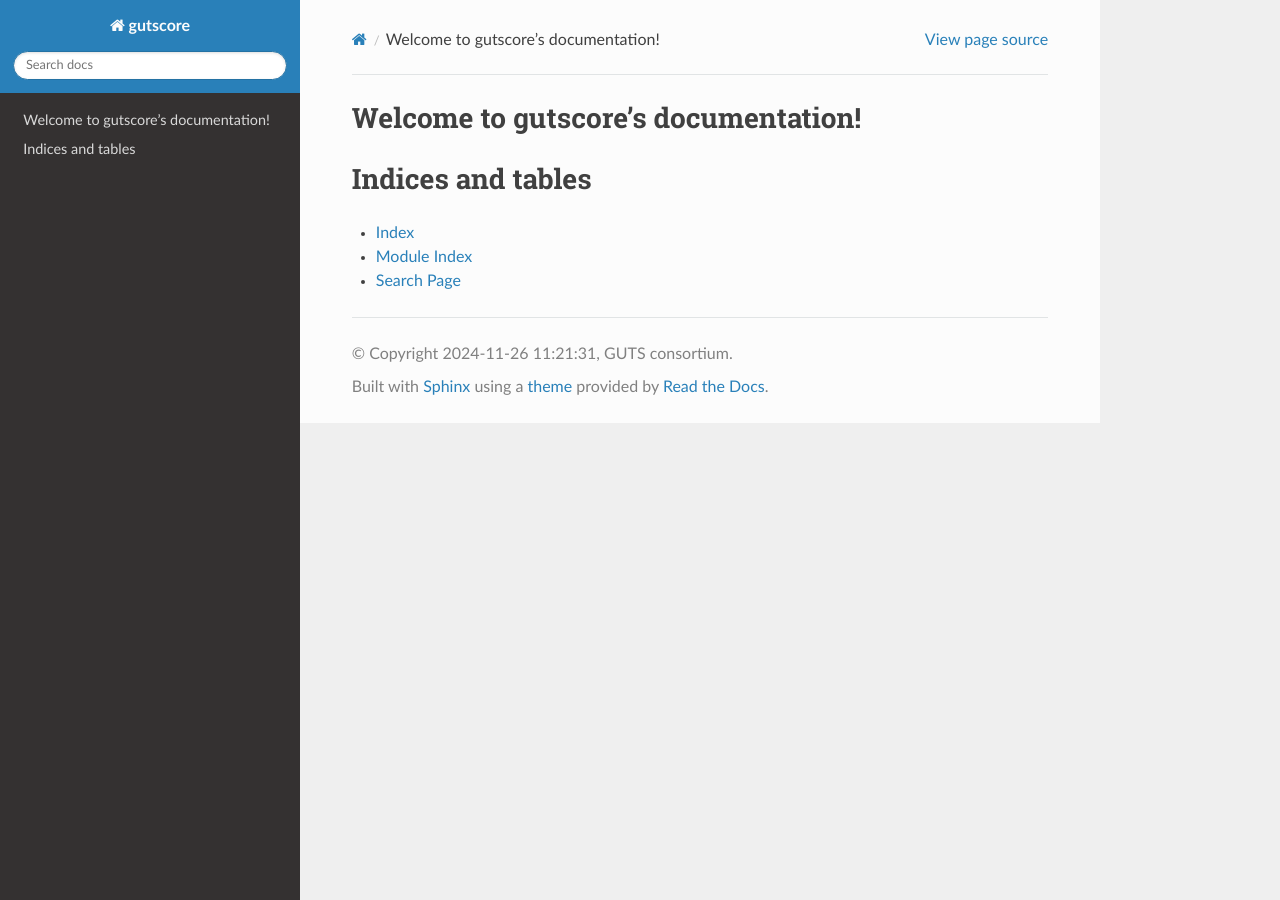
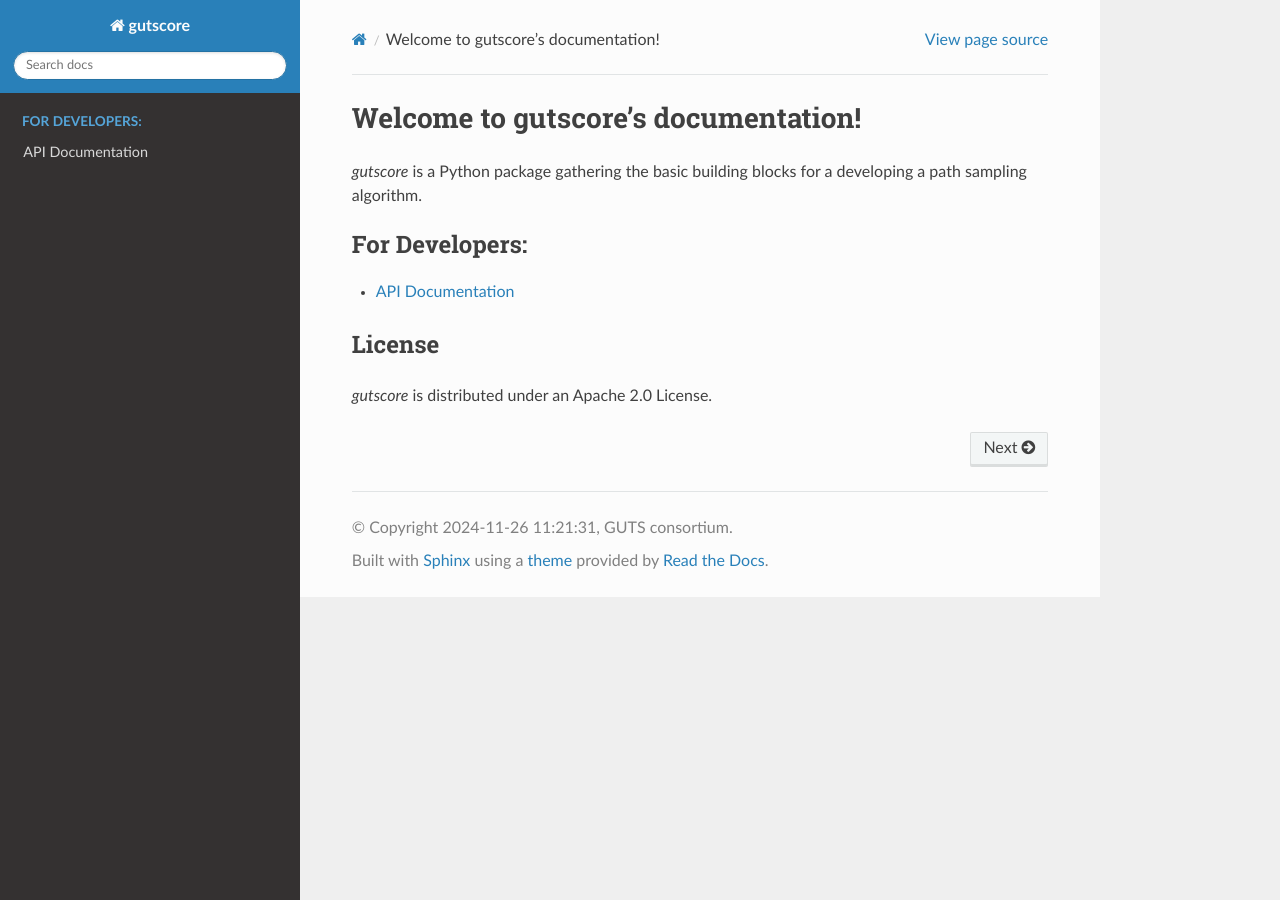
Before and after one commit to GUTSframework/gutscore, a Sphinx documentation site: the page built from docs/index.rst, in a window 1280 px wide. Built offline with Sphinx 7.4.7 and the Read the Docs theme 3.1.0, drawn with Linux system fonts in a browser that asks for light colours; pages that are not in the unit, such as notebooks, are missing from menus.

Commit message:
Minor tweak to the doc.

```diff
--- /dev/null
+++ b/docs/apidoc.rst
@@ -0,0 +1,10 @@
+API Documentation
+=================
+
+This page contains `gutscore` auto-generated API reference documentation.
+
+.. toctree::
+  :titlesonly:
+  :maxdepth: 2
+
+  autoapi/gutscore/index
--- a/docs/index.rst
+++ b/docs/index.rst
@@ -4,15 +4,18 @@
    contain the root `toctree` directive.
 
 Welcome to gutscore's documentation!
-==========================================================
+====================================
+
+`gutscore` is a Python package gathering the basic building blocks for a
+developing a path sampling algorithm.
 
 .. toctree::
-  :maxdepth: 2
-  :caption: Contents:
+  :titlesonly:
+  :maxdepth: 1
+  :caption: For Developers:
 
-Indices and tables
-==================
+  apidoc
 
-* :ref:`genindex`
-* :ref:`modindex`
-* :ref:`search`
+License
+-------
+`gutscore` is distributed under an Apache 2.0 License.
```
